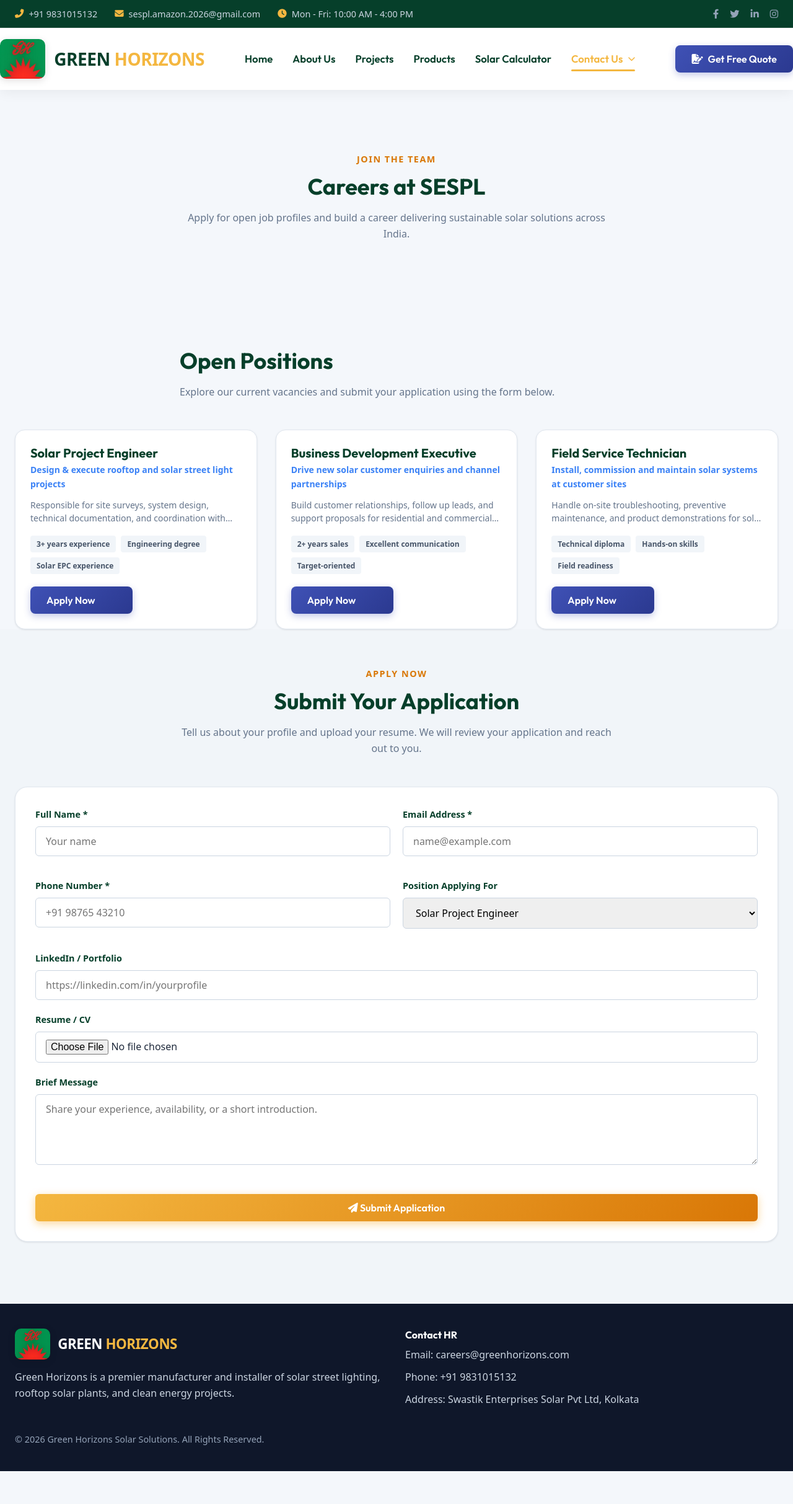
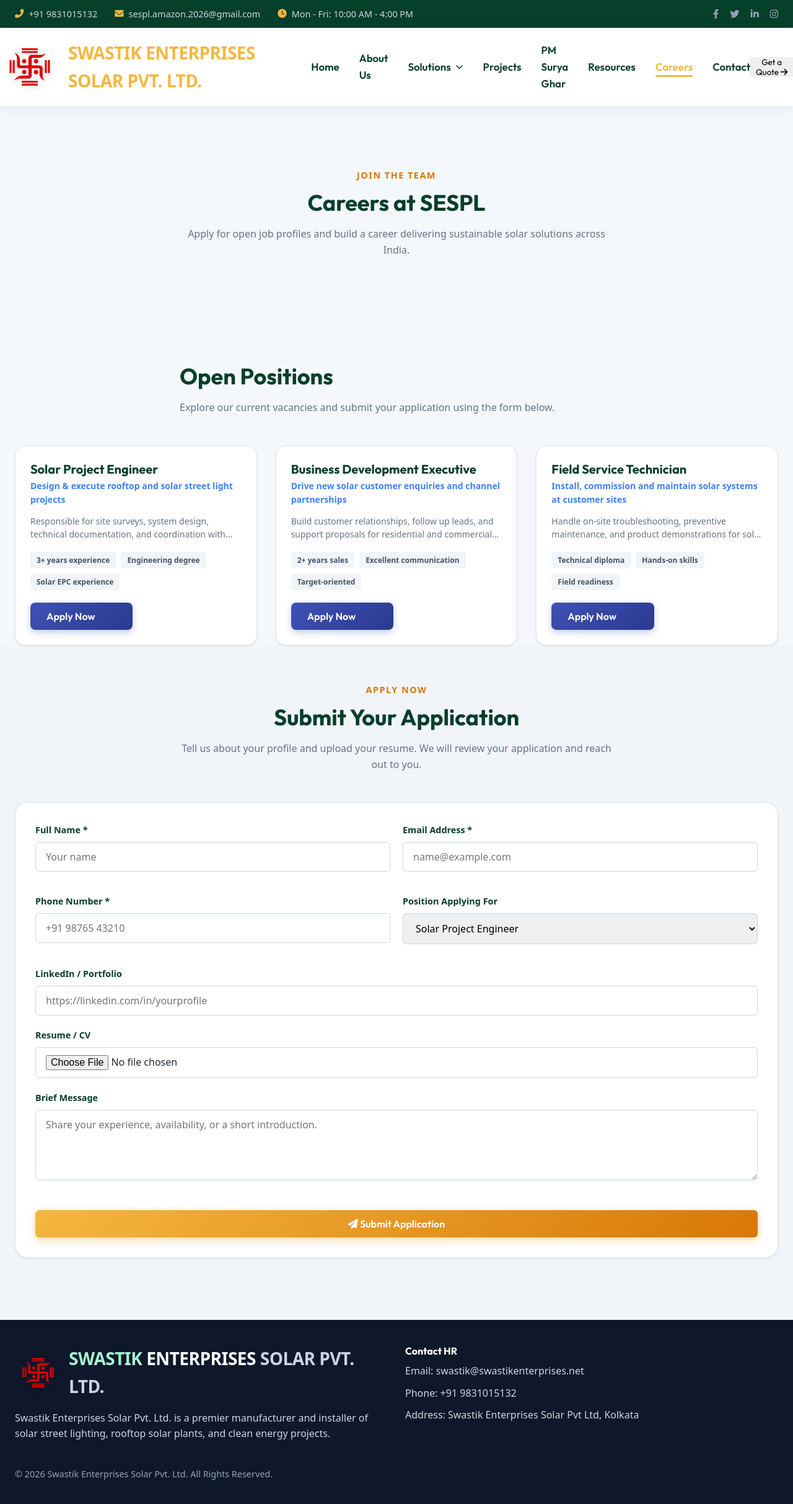
Before and after one commit to DARK-dream-z/Green-Horizons-SESPL, a website: page careers.html in a window 1280 px wide. Shown: the whole page at 62% size. Before the commit the page ends 2373 px from the top, so only its background shows below. Drawn offline with Linux system fonts and the light colour scheme.

Commit message:
Update careers.html

```diff
--- a/careers.html
+++ b/careers.html
@@ -3,8 +3,8 @@
 <head>
   <meta charset="UTF-8">
   <meta name="viewport" content="width=device-width, initial-scale=1.0">
-  <title>Careers | Green Horizons Solar Solutions</title>
-  <meta name="description" content="Explore career opportunities and apply for open job profiles at Green Horizons Solar Solutions.">
+  <title>Careers | Swastik Enterprises Solar Pvt. Ltd.</title>
+  <meta name="description" content="Explore career opportunities and apply for open job profiles at Swastik Enterprises Solar Pvt. Ltd.">
   <link rel="preconnect" href="https://fonts.googleapis.com">
   <link rel="preconnect" href="https://fonts.gstatic.com" crossorigin>
   <link href="https://fonts.googleapis.com/css2?family=Inter:wght@300;400;500;600;700&family=Outfit:wght@400;500;600;700;800&display=swap" rel="stylesheet">
@@ -40,8 +40,12 @@
   <nav class="navbar">
     <div class="container navbar-content">
       <a href="index.html" class="brand-logo">
-        <img src="assets/Logo GH.png" alt="Green Horizons Logo" class="brand-logo-img">
-        <div class="brand-name">GREEN <span>HORIZONS</span></div>
+        <img src="assets/SESPL Logo.png" alt="Swastik Enterprises Solar Logo" class="brand-logo-img">
+        <div class="brand-name">
+          <span class="brand-line-1">SWASTIK</span>
+          <span class="brand-line-2">ENTERPRISES</span>
+          <span class="brand-line-3">SOLAR PVT. LTD.</span>
+        </div>
       </a>
 
       <button class="nav-toggle" type="button" aria-label="Toggle navigation" aria-expanded="false">
@@ -53,19 +57,23 @@
       <ul class="nav-links">
         <li><a href="index.html#home" class="nav-link">Home</a></li>
         <li><a href="index.html#about" class="nav-link">About Us</a></li>
-        <li><a href="index.html#projects-state" class="nav-link">Projects</a></li>
-        <li><a href="index.html#products" class="nav-link">Products</a></li>
-        <li><a href="index.html#calculator" class="nav-link">Solar Calculator</a></li>
         <li class="nav-dropdown">
-          <a href="index.html#contact" class="nav-link dropdown-trigger active">Contact Us <i class="fas fa-chevron-down"></i></a>
+          <a href="index.html#products" class="nav-link dropdown-trigger">Solutions <i class="fas fa-chevron-down"></i></a>
           <ul class="dropdown-menu">
-            <li><a href="index.html#contact">Contact</a></li>
-            <li><a href="careers.html" class="active">Careers</a></li>
+            <li><a href="index.html#products">Rooftop Solar Plants</a></li>
+            <li><a href="index.html#products">All In One Solar Street Lights</a></li>
+            <li><a href="index.html#products">Solar Water Pumps & Irrigation</a></li>
+            <li><a href="index.html#products">Solar Water Heaters</a></li>
           </ul>
         </li>
+        <li><a href="index.html#projects-state" class="nav-link">Projects</a></li>
+        <li><a href="index.html#calculator" class="nav-link">PM Surya Ghar</a></li>
+        <li><a href="index.html#products" class="nav-link">Resources</a></li>
+        <li><a href="careers.html" class="nav-link active">Careers</a></li>
+        <li><a href="index.html#contact" class="nav-link">Contact</a></li>
       </ul>
-      <button class="btn-primary nav-cta" onclick="window.location.href='index.html#contact'">
-        <i class="fas fa-file-signature"></i> Get Free Quote
+      <button class="btn-green-cta nav-cta" onclick="window.location.href='index.html#contact'">
+        Get a Quote <i class="fas fa-arrow-right"></i>
       </button>
     </div>
   </nav>
@@ -200,19 +208,23 @@
       <div class="footer-grid" style="display:grid; grid-template-columns:1fr 1fr; gap:28px; align-items:start;">
         <div>
           <a href="index.html" class="brand-logo" style="margin-bottom:16px; display:flex; align-items:center; gap:12px;">
-            <img src="assets/Logo GH.png" alt="Green Horizons Logo" class="brand-logo-img" style="height:50px;">
-            <div class="brand-name" style="color:#fff; font-size:1.4rem;">GREEN <span style="color:var(--accent-gold);">HORIZONS</span></div>
+            <img src="assets/SESPL Logo.png" alt="Swastik Enterprises Solar Logo" class="brand-logo-img" style="height:50px;">
+            <div class="brand-name">
+              <span class="brand-line-1" style="color:#a7f3d0;">SWASTIK</span>
+              <span class="brand-line-2" style="color:#ffffff;">ENTERPRISES</span>
+              <span class="brand-line-3" style="color:#cbd5e1;">SOLAR PVT. LTD.</span>
+            </div>
           </a>
-          <p>Green Horizons is a premier manufacturer and installer of solar street lighting, rooftop solar plants, and clean energy projects.</p>
+          <p>Swastik Enterprises Solar Pvt. Ltd. is a premier manufacturer and installer of solar street lighting, rooftop solar plants, and clean energy projects.</p>
         </div>
         <div style="display:flex; flex-direction:column; gap:10px;">
           <h4 style="color:#fff; margin-bottom:0;">Contact HR</h4>
-          <p style="margin:0;">Email: careers@greenhorizons.com</p>
+          <p style="margin:0;">Email: swastik@swastikenterprises.net</p>
           <p style="margin:0;">Phone: +91 9831015132</p>
           <p style="margin:0;">Address: Swastik Enterprises Solar Pvt Ltd, Kolkata</p>
         </div>
       </div>
-      <div style="margin-top:26px; font-size:0.9rem; color:#94a3b8;">&copy; 2026 Green Horizons Solar Solutions. All Rights Reserved.</div>
+      <div style="margin-top:26px; font-size:0.9rem; color:#94a3b8;">&copy; 2026 Swastik Enterprises Solar Pvt. Ltd. All Rights Reserved.</div>
     </div>
   </footer>
 </body>
```
